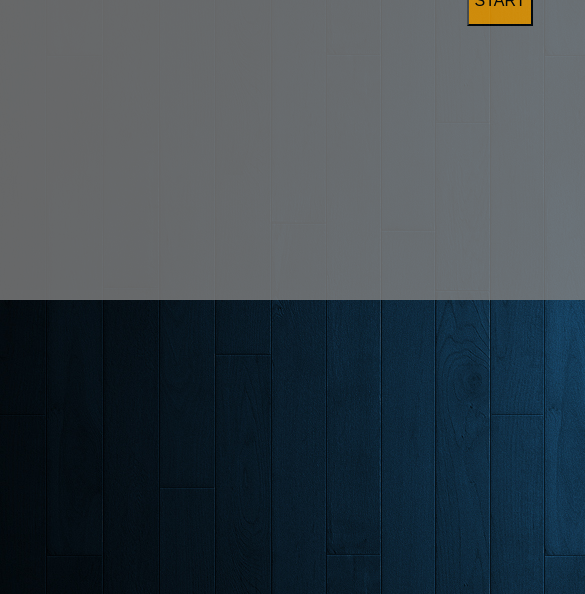
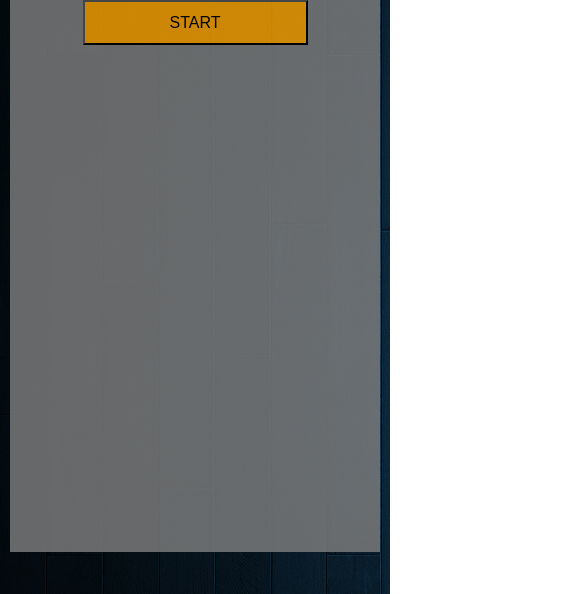
Before and after one commit to rraj13/NBA-Trivia-Game, a plain HTML site: page index.html in a window 390 px wide. Shown: the part 250-844 px from the top of the page, 585 px wide, since content can reach past the window. Drawn offline with nearby package versions, Linux system fonts and the light colour scheme.

Commit message:
added mobile responsiveness

```diff
--- a/assets/css/style.css
+++ b/assets/css/style.css
@@ -1,18 +1,28 @@
+html, body {
+    height: 100%;
+    margin: 0px;
+    padding: 0px;
+}
+
 body {
     background-image: url("../images/nba-trivia-background.jpg");
-    display: grid;
-    justify-items: center;
     font-family: "Staatliches", cursive;
     letter-spacing: 1.5px;
+}
+
+.game {
+    display: grid;
+    height: 100%;
+    align-items: center;
+    justify-items: center;
 }
 
 .game-board {
     background-color: grey;
     opacity: .8;
-    margin-top: 50px;
-    width: 1000px;
-    height: 500px;
     text-align: center;
+    height: 90%;
+    width: 95%;
 }
 
 .text {
@@ -21,10 +31,16 @@ body {
     margin: 20px 0;
 }
 
+.answer-choices {
+    display: grid;
+    grid-template-columns: 1fr;
+    justify-items: center;
+}
+
 button {
-    height: 50px;
-    margin-right: 10px;
-    margin-left: 10px;
+    height: 45px;
+    width: 225px;
+    margin-bottom: 5px;
     font-size: 16px;
     background-color: orange;
     cursor: pointer;
--- a/assets/javascript/trivia.js
+++ b/assets/javascript/trivia.js
@@ -153,8 +153,9 @@ function genQuestion(question) {
     $(".game-board").append("<div class='text'>"  + "Question: " + (questionCounter + 1) + " of 10" + "</div>");
     $(".game-board").append("<div class='timer text'>"  + "Time Remaining: 20 seconds" + "</div>");
     $(".game-board").append("<div class ='text' id='question'>" + question.question + "</div>");
+    $(".game-board").append("<div class='answer-choices'>" + "</div>");
     for (var i = 0; i < question.options.length; i++) {
-        $(".game-board").append("<button class='option'>" + question.options[i] + "</button>");
+        $(".answer-choices").append("<button class='option'>" + question.options[i] + "</button>");
     }
     runTimer = setInterval(countdown, 1000);
 }
--- a/index.html
+++ b/index.html
@@ -14,13 +14,19 @@
 </head>
 <body>
 
+    <div class="game">
 
-    <div class="game-board">
-        <h1 class="text">Welcome to NBA Trivia!</h1>
-        <h2 class="text">You will have 20 seconds to answer each question!</h2>
-        <h2 class="text">Press Start to Begin!</h2>
-        <button id="start">START</button>
+        <div class="game-board">
+            <h1 class="text">Welcome to NBA Trivia!</h1>
+            <h2 class="text">You will have 20 seconds to answer each question!</h2>
+            <h2 class="text">Press Start to Begin!</h2>
+            <div class="answer-choices">
+                <button id="start">START</button>
+            </div>
+        </div>
+
     </div>
+
 
 
     <!--Linking external scripts-->
```
